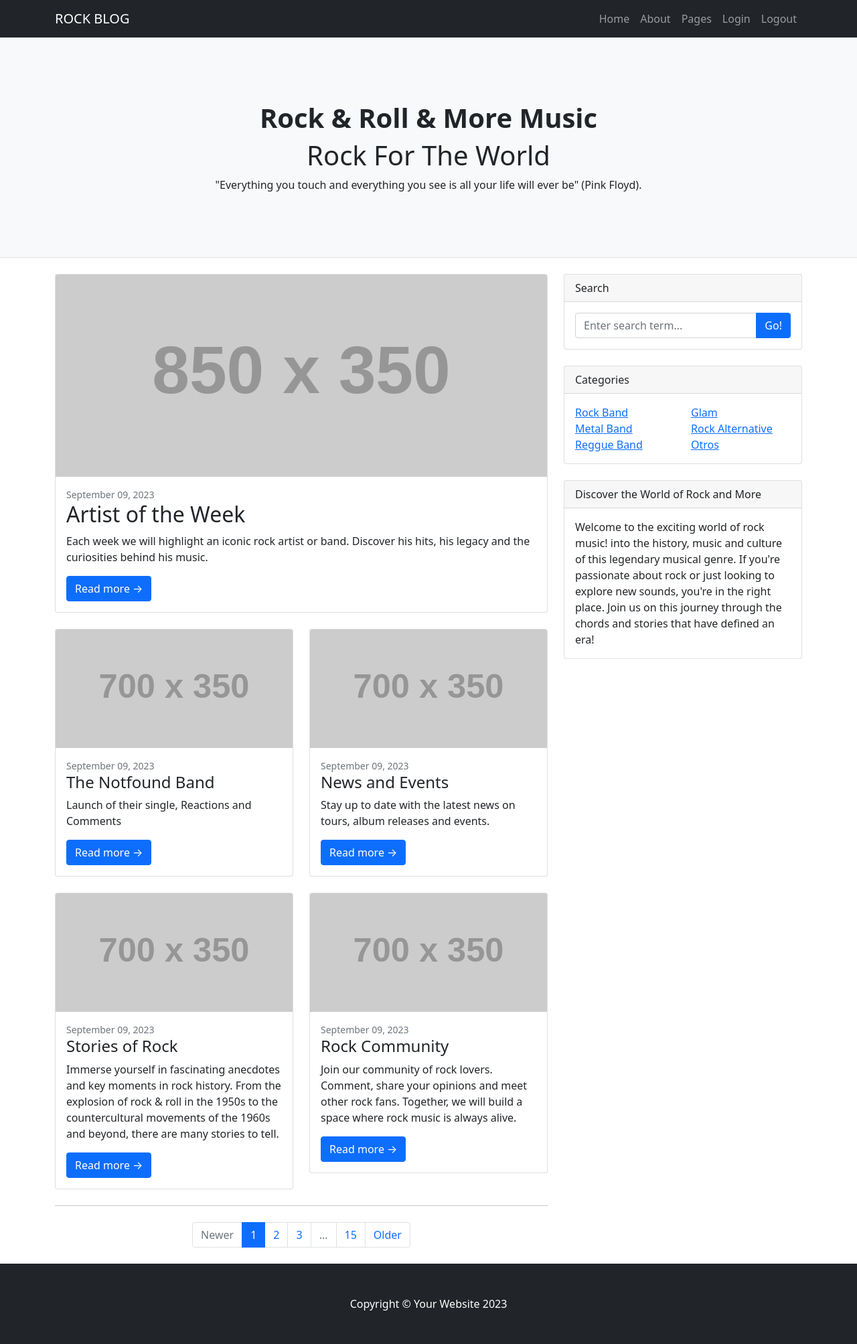
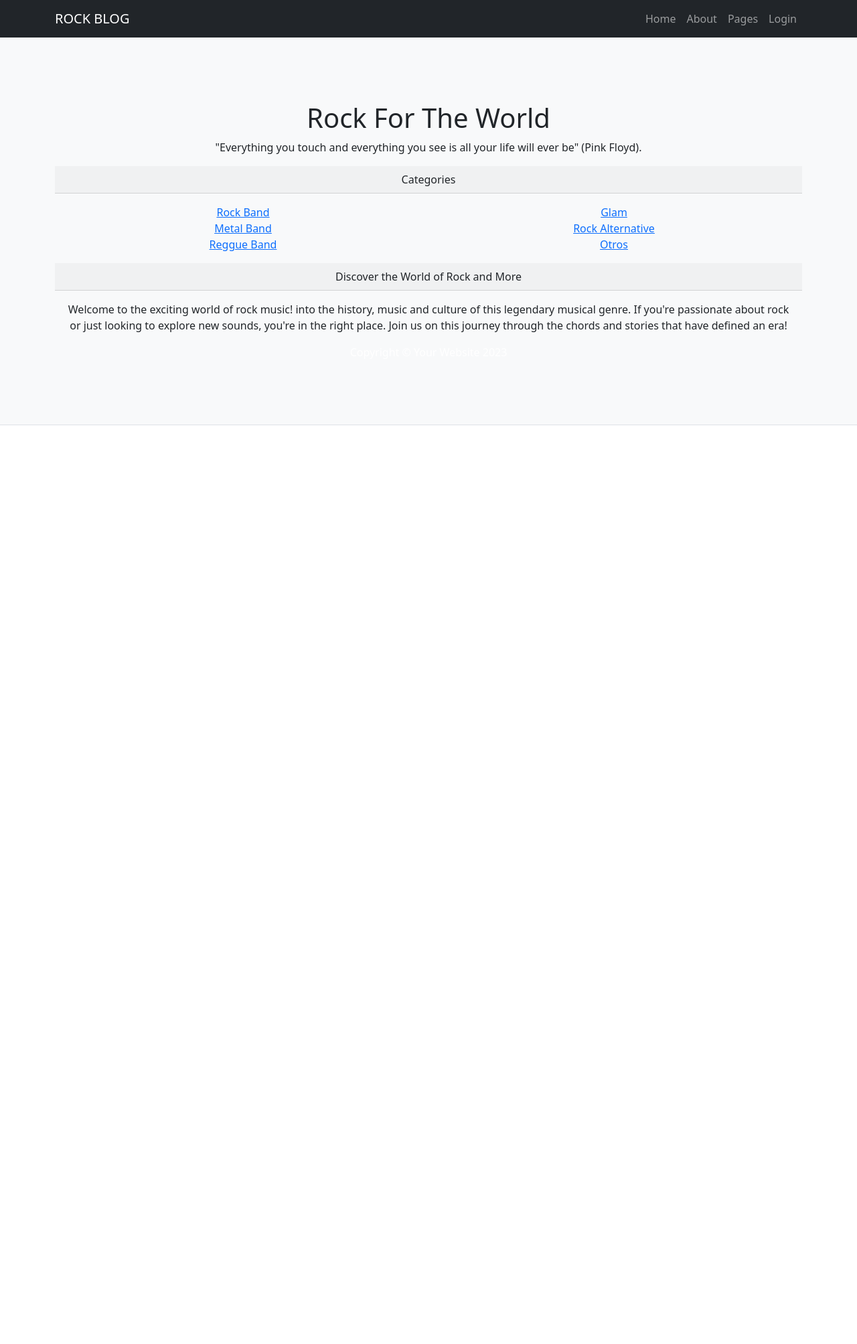
Before and after one commit to Christnogue/Rock-Blog, a Django app: page / in a window 1280 px wide. Shown: the whole page at 67% size. After the commit the page ends 635 px from the top, so only its background shows below. Run offline with Django 4.2, Linux system fonts and the light colour scheme; grey boxes labelled with a size stand in for pictures from a placeholder-image service; some libraries are stand-ins or nearby versions.

Commit message:
incial commit

```diff
--- a/home/templates/index.html
+++ b/home/templates/index.html
@@ -2,4 +2,7 @@
 {% extends "base.html" %} {% block content %}
 <h1>Rock For The World</h1>
 <p>"Everything you touch and everything you see is all your life will ever be" (Pink Floyd).</p>
+{% include 'base_categories.html' %}
+{% include 'base_sidebar.html' %}
+{% include 'base_footer.html' %}
 {% endblock %}
--- a/home/urls.py
+++ b/home/urls.py
@@ -5,6 +5,6 @@
     path('', views.index, name='index'),
     path('about', views.about, name='about'),
     path('pages', views.pages, name='pages'),
-    path('login/', views.login_view, name='login'),
-    path('logout/', views.logout_view, name='logout'),
+    path('login', views.login_view, name='login'),
+    path('logout', views.logout_view, name='logout'),
 ]
--- a/perfiles/views.py
+++ b/perfiles/views.py
@@ -1,6 +1,6 @@
 from django.shortcuts import render
 from django.http import HttpResponse
-
+from . models import Profile
 # Create your views here.
 def index(request):
     return HttpResponse("Hello, world. You're at the perfiles index.")
--- a/templates/base.html
+++ b/templates/base.html
@@ -28,134 +28,17 @@
   <body>
     <!-- Responsive navbar-->
     {% include 'base_nav.html' %}
-    <!-- Page header with logo and tagline-->
     <header class="py-5 bg-light border-bottom mb-4">
       <div class="container">
         <div class="text-center my-5">
-          <h1 class="fw-bolder">Rock & Roll & More Music</h1>
           <p class="lead mb-0">{% block content %}{% endblock %}</p>
         </div>
       </div>
     </header>
-    <!-- Page content-->
-    <div class="container">
-      <div class="row">
-        <!-- Blog entries-->
-        <div class="col-lg-8">
-          <!-- Featured blog post-->
-          <div class="card mb-4">
-            <a href="#!"
-              ><img
-                class="card-img-top"
-                src="https://dummyimage.com/850x350/dee2e6/6c757d.jpg"
-                alt="..."
-            /></a>
-            <div class="card-body">
-              <div class="small text-muted">September 09, 2023</div>
-              <h2 class="card-title">Artist of the Week</h2>
-              <p class="card-text">
-                Each week we will highlight an iconic rock artist or band.
-                Discover his hits, his legacy and the curiosities behind his music.
-              </p>
-              <a class="btn btn-primary" href="#!">Read more →</a>
-            </div>
-          </div>
-          <!-- Nested row for non-featured blog posts-->
-          <div class="row">
-            <div class="col-lg-6">
-              <!-- Blog post-->
-              <div class="card mb-4">
-                <a href="#!"
-                  ><img
-                    class="card-img-top"
-                    src="https://dummyimage.com/700x350/dee2e6/6c757d.jpg"
-                    alt="..."
-                /></a>
-                <div class="card-body">
-                  <div class="small text-muted">September 09, 2023</div>
-                  <h2 class="card-title h4">The Notfound Band</h2>
-                  <p class="card-text">
-                    Launch of their single, Reactions and Comments
-                  </p>
-                  <a class="btn btn-primary" href="#!">Read more →</a>
-                </div>
-              </div>
-              <!-- Blog post-->
-              <div class="card mb-4">
-                <a href="#!"
-                  ><img
-                    class="card-img-top"
-                    src="https://dummyimage.com/700x350/dee2e6/6c757d.jpg"
-                    alt="..."
-                /></a>
-                <div class="card-body">
-                  <div class="small text-muted">September 09, 2023</div>
-                  <h2 class="card-title h4">Stories of Rock</h2>
-                  <p class="card-text">
-                    Immerse yourself in fascinating anecdotes and key moments in rock
-                    history. From the explosion of rock & roll in the 1950s to the
-                    countercultural movements of the 1960s and beyond, there are
-                    many stories to tell.
-                  </p>
-                  <a class="btn btn-primary" href="#!">Read more →</a>
-                </div>
-              </div>
-            </div>
-            <div class="col-lg-6">
-              <!-- Blog post-->
-              <div class="card mb-4">
-                <a href="#!"
-                  ><img
-                    class="card-img-top"
-                    src="https://dummyimage.com/700x350/dee2e6/6c757d.jpg"
-                    alt="..."
-                /></a>
-                <div class="card-body">
-                  <div class="small text-muted">September 09, 2023</div>
-                  <h2 class="card-title h4">News and Events</h2>
-                  <p class="card-text">
-                    Stay up to date with the latest news on tours, album releases and events.
-                  </p>
-                  <a class="btn btn-primary" href="#!">Read more →</a>
-                </div>
-              </div>
-              <!-- Blog post-->
-              <div class="card mb-4">
-                <a href="#!"
-                  ><img
-                    class="card-img-top"
-                    src="https://dummyimage.com/700x350/dee2e6/6c757d.jpg"
-                    alt="..."
-                /></a>
-                <div class="card-body">
-                  <div class="small text-muted">September 09, 2023</div>
-                  <h2 class="card-title h4">Rock Community</h2>
-                  <p class="card-text">
-                    Join our community of rock lovers. Comment, share your opinions
-                    and meet other rock fans. Together, we will build a space where
-                    rock music is always alive.
-                  </p>
-                  <a class="btn btn-primary" href="#!">Read more →</a>
-                </div>
-              </div>
-            </div>
-          </div>
-          <!-- Pagination-->
-          {% include 'base_pagination.html' %}
-        </div>
-        <!-- Side widgets-->
-        <div class="col-lg-4">
-          <!-- Search widget-->
-          <div class="card mb-4">{% include 'base_search.html' %}</div>
-          <!-- Categories widget-->
-          <div class="card mb-4">{% include 'base_categories.html' %}</div>
-          <!-- Side widget-->
-          <div class="card mb-4">{% include 'base_sidebar.html' %}</div>
-        </div>
-      </div>
-    </div>
-    <!-- Footer-->
-    <footer class="py-5 bg-dark">{% include 'base_footer.html' %}</footer>
+    <!-- Page header with logo and tagline-->
+       <!-- Page content-->
+       <!-- Footer-->
+    {% comment %} <footer class="py-5 bg-dark">{% include 'base_footer.html' %}</footer> {% endcomment %}
     <!-- Bootstrap core JS-->
     <script src="https://cdn.jsdelivr.net/npm/bootstrap@5.2.3/dist/js/bootstrap.bundle.min.js"></script>
     <!-- Core theme JS-->
--- a/templates/base_nav.html
+++ b/templates/base_nav.html
@@ -22,10 +22,7 @@
           <a class="nav-link" href="/pages">Pages</a>
         </li>
         <li class="nav-item">
-          <a class="nav-link" href="/Login">Login</a>
-        </li>
-        <li class="nav-item">
-          <a class="nav-link" href="/Logout">Logout</a>
+          <a class="nav-link" href="/login">Login</a>
         </li>
       </ul>
     </div>
```
Also changed, not shown: templates/login.html (+12 -8 lines), home/templates/registro.html (added).
